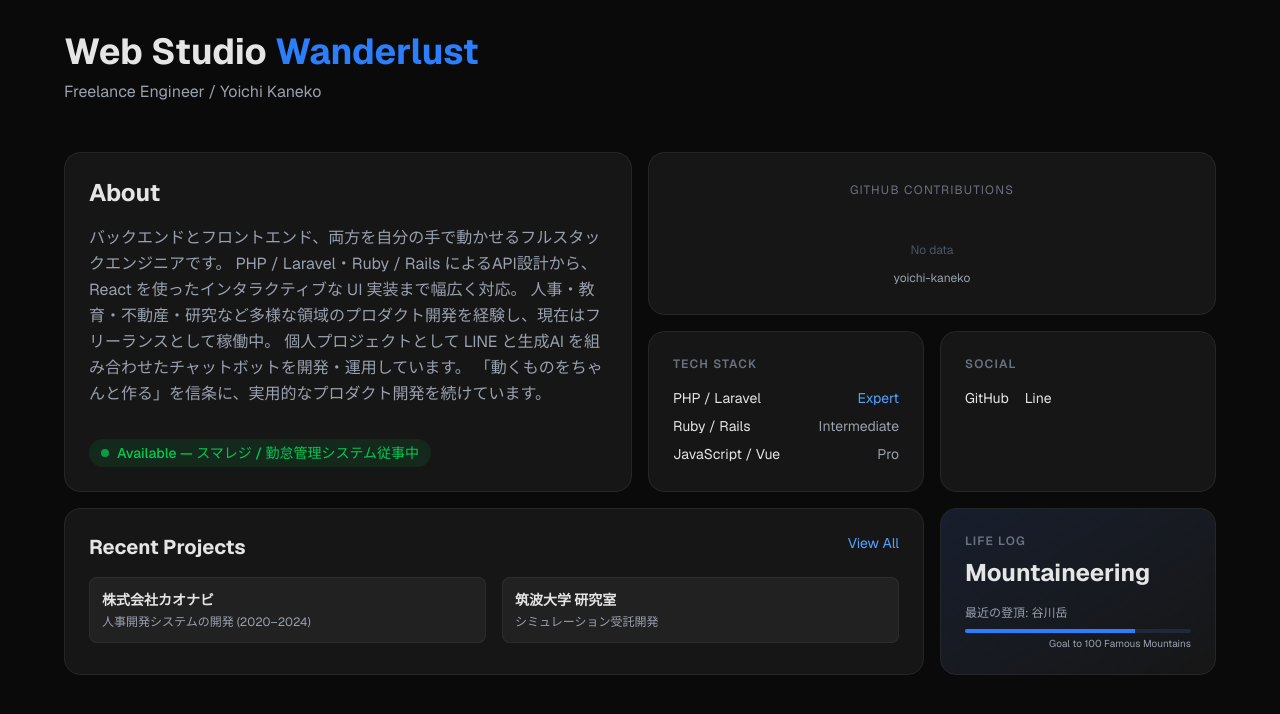
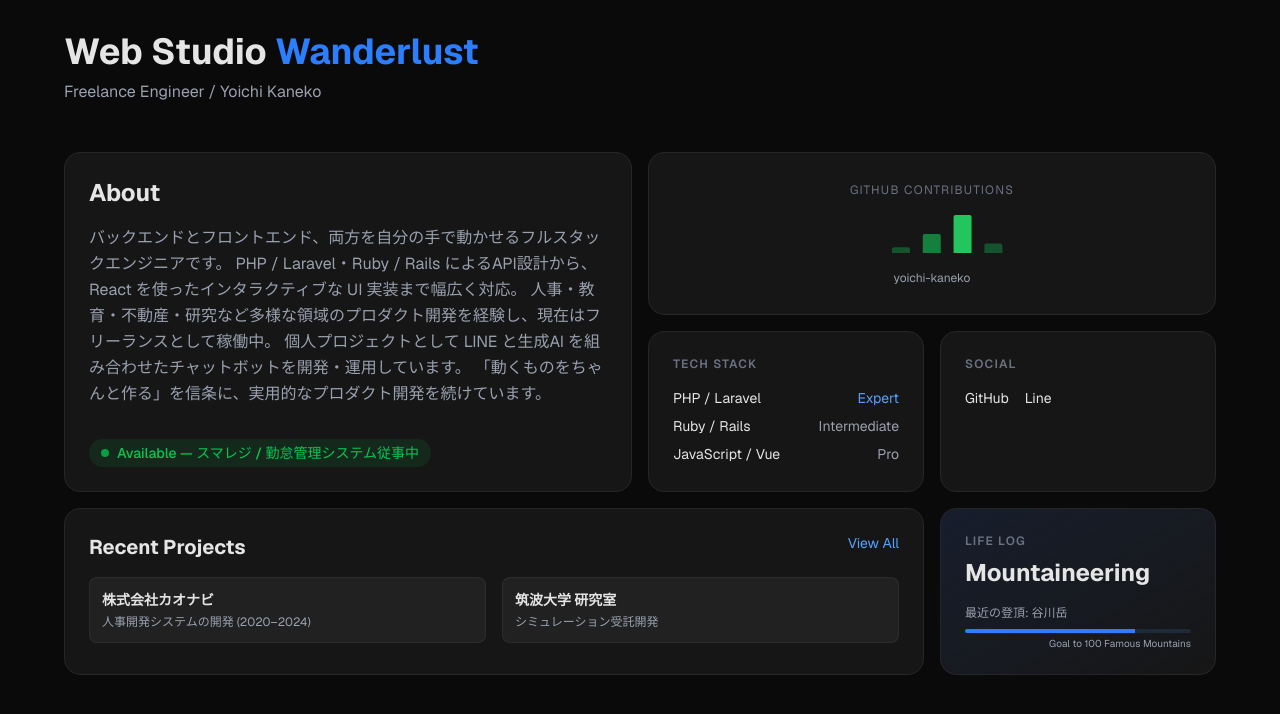
Before and after one commit to yoichi-kaneko/portfolio_2nd, a Next.js app: page / in a window 1280 px wide. Shown: the top 714 px of the page. Built offline with nearby package versions, Linux system fonts and the light colour scheme.

Commit message:
github コントリビューション取得機能実装中

```diff
--- a/package.json
+++ b/package.json
@@ -13,7 +13,8 @@
   "dependencies": {
     "next": "16.2.1",
     "react": "19.2.4",
-    "react-dom": "19.2.4"
+    "react-dom": "19.2.4",
+    "recharts": "^3.8.1"
   },
   "devDependencies": {
     "@playwright/test": "^1.58.2",
--- a/src/components/cards/GitHubCard.tsx
+++ b/src/components/cards/GitHubCard.tsx
@@ -1,33 +1,21 @@
-import { fetchWeeklyContributions, type WeeklyContribution } from "@/lib/github";
+import { GitHubContributionChart } from "./GitHubContributionChart";
+
+// 仮データ：4段階全ての色が確認できるパターン
+const DUMMY_DATA = [
+  { weekLabel: "5 weeks ago", count: 0 },   // gray-800
+  { weekLabel: "4 weeks ago", count: 3 },   // green-900
+  { weekLabel: "3 weeks ago", count: 10 },  // green-700
+  { weekLabel: "2 weeks ago", count: 20 },  // green-500
+  { weekLabel: "1 week ago", count: 5 },    // green-900
+];
 
 export async function GitHubCard() {
-  let weekly: WeeklyContribution[] = [];
-  try {
-    weekly = await fetchWeeklyContributions();
-  } catch {
-    // PAT未設定など開発中は空表示
-  }
-
   return (
     <div className="text-center">
       <p className="text-xs text-gray-500 mb-3 uppercase tracking-widest">
         GitHub Contributions
       </p>
-      {/* TODO: Replace with bar chart using weekly data */}
-      <div className="flex gap-1 justify-center items-end h-12">
-        {weekly.length === 0 ? (
-          <p className="text-xs text-gray-600">No data</p>
-        ) : (
-          weekly.map(({ week, count }) => (
-            <div
-              key={week}
-              className="w-3 bg-green-600 rounded-sm"
-              style={{ height: `${Math.max(count * 4, 4)}px` }}
-              title={`${week}: ${count}`}
-            />
-          ))
-        )}
-      </div>
+      <GitHubContributionChart data={DUMMY_DATA} />
       <p className="text-xs mt-3 text-gray-400">yoichi-kaneko</p>
     </div>
   );
--- /dev/null
+++ b/src/components/cards/GitHubContributionChart.tsx
@@ -0,0 +1,49 @@
+"use client";
+
+import {
+  BarChart,
+  Bar,
+  Cell,
+  Tooltip,
+  ResponsiveContainer,
+  type TooltipContentProps,
+  type TooltipPayloadEntry,
+} from "recharts";
+
+type DataPoint = {
+  weekLabel: string;
+  count: number;
+};
+
+// mainブランチの色スキームに合わせた4段階
+function getBarColor(count: number): string {
+  if (count === 0) return "#1f2937"; // gray-800
+  if (count <= 5) return "#14532d"; // green-900
+  if (count <= 15) return "#15803d"; // green-700
+  return "#22c55e"; // green-500
+}
+
+function renderTooltip({ active, payload }: TooltipContentProps) {
+  if (!active || !payload || payload.length === 0) return null;
+  const entry = payload[0] as TooltipPayloadEntry & { payload: DataPoint };
+  return (
+    <div className="bg-gray-900 border border-gray-700 rounded px-2 py-1 text-xs text-gray-200">
+      {entry.payload.weekLabel}: {entry.payload.count}
+    </div>
+  );
+}
+
+export function GitHubContributionChart({ data }: { data: DataPoint[] }) {
+  return (
+    <ResponsiveContainer width="100%" height={48}>
+      <BarChart data={data} barCategoryGap="20%">
+        <Tooltip content={renderTooltip} cursor={false} />
+        <Bar dataKey="count" radius={[2, 2, 0, 0]}>
+          {data.map((entry, index) => (
+            <Cell key={index} fill={getBarColor(entry.count)} />
+          ))}
+        </Bar>
+      </BarChart>
+    </ResponsiveContainer>
+  );
+}
```
Also changed, not shown: 1 other file (tests, documents, lock files or other folders).
